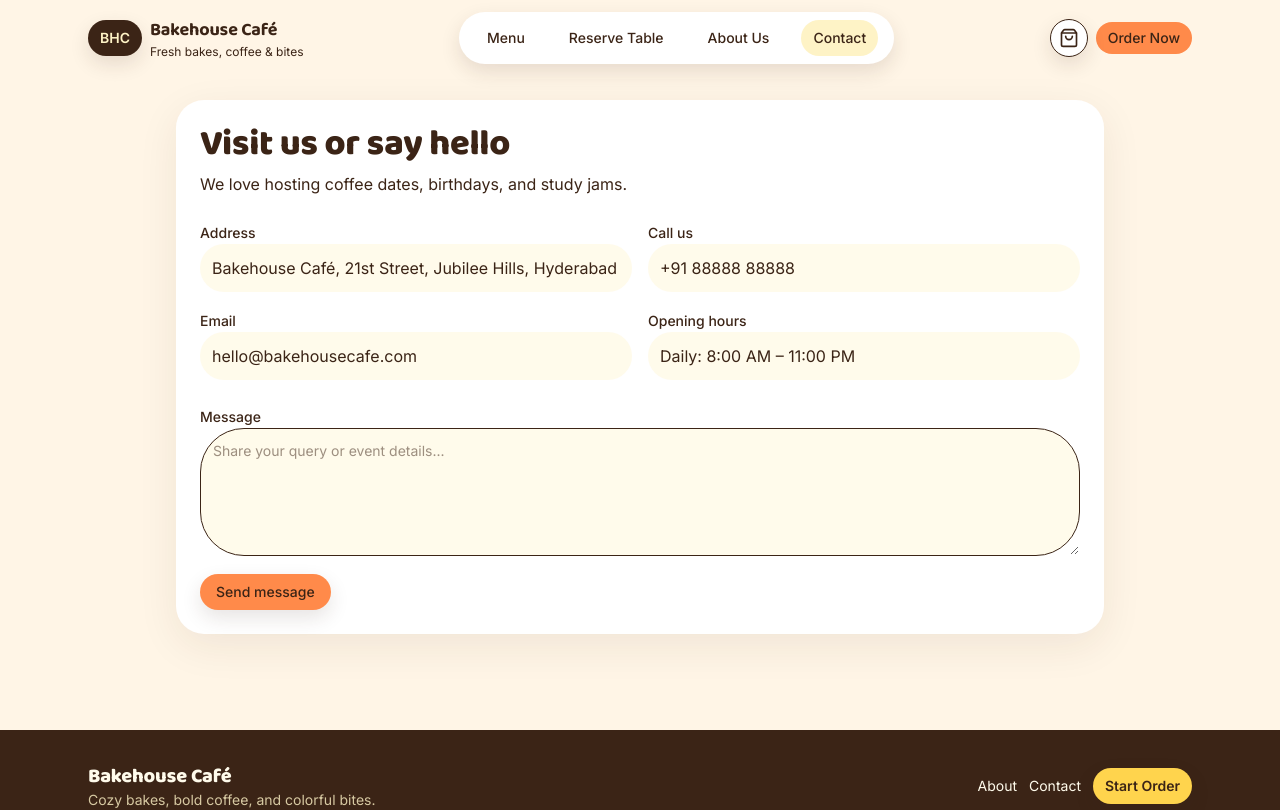
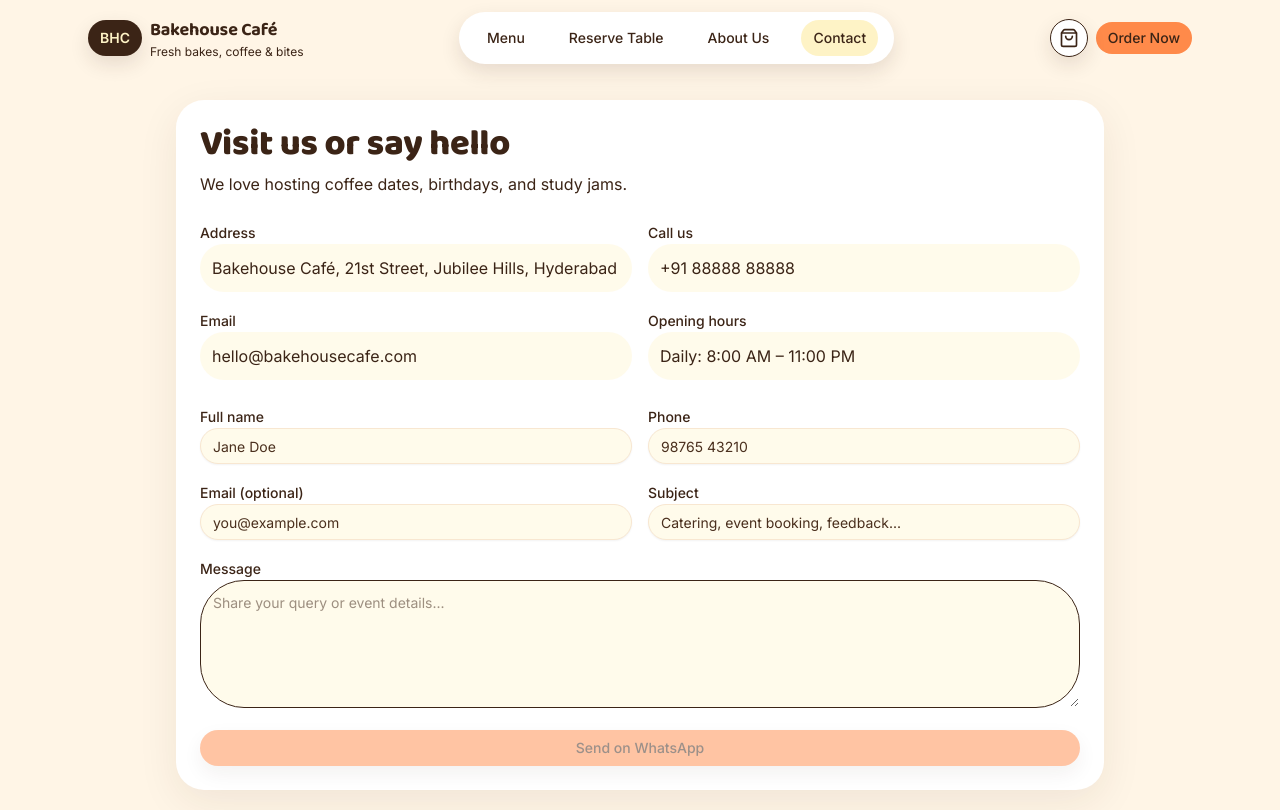
Before and after one commit to Aman1506-web/Modern_cafe_site, a Next.js app: page /contact in a window 1280 px wide. Shown: the top 810 px of the page. Built offline with nearby package versions, Linux system fonts and the light colour scheme.

Commit message:
Added whatsapp functionality for contact/page.tsx

```diff
--- a/app/contact/page.tsx
+++ b/app/contact/page.tsx
@@ -5,10 +5,43 @@ import { Footer } from "@/components/footer";
 import { SectionWrapper } from "@/components/section-wrapper";
 import { Label } from "@/components/ui/label";
 import { Button } from "@/components/ui/button";
+import { Input } from "@/components/ui/input";
 import { useState } from "react";
 
+const OWNER_NUMBER = "919654248879"; // replace with your real WhatsApp number
+
 export default function ContactPage() {
-  const [message, setMessage] = useState("");
+  const [form, setForm] = useState({
+    name: "",
+    phone: "",
+    email: "",
+    subject: "",
+    message: "",
+  });
+
+  const handleChange = (
+    e: React.ChangeEvent<HTMLInputElement | HTMLTextAreaElement>
+  ) => {
+    setForm((prev) => ({ ...prev, [e.target.name]: e.target.value }));
+  };
+
+  const handleSend = () => {
+    if (!form.name || !form.phone || !form.message) return;
+    const lines = [
+      "Hello Bakehouse Café!",
+      form.subject ? `Subject: ${form.subject}` : null,
+      `Name: ${form.name}`,
+      `Phone: ${form.phone}`,
+      form.email ? `Email: ${form.email}` : null,
+      "",
+      "Message:",
+      form.message,
+    ]
+      .filter(Boolean)
+      .join("\n");
+    const url = `https://wa.me/${OWNER_NUMBER}?text=${encodeURIComponent(lines)}`;
+    window.open(url, "_blank");
+  };
 
   return (
     <div className="min-h-screen bg-cream">
@@ -49,19 +82,78 @@ export default function ContactPage() {
               </div>
             </div>
 
-            <div className="mt-6 space-y-3">
-              <Label htmlFor="msg">Message</Label>
+            <form
+              className="mt-6 grid gap-4 sm:grid-cols-2"
+              onSubmit={(e) => {
+                e.preventDefault();
+                handleSend();
+              }}
+            >
+              <div className="space-y-2">
+                <Label htmlFor="name">Full name</Label>
+                <Input
+                  id="name"
+                  name="name"
+                  value={form.name}
+                  onChange={handleChange}
+                  placeholder="Jane Doe"
+                  className="rounded-full bg-amber-50"
+                />
+              </div>
+              <div className="space-y-2">
+                <Label htmlFor="phone">Phone</Label>
+                <Input
+                  id="phone"
+                  name="phone"
+                  value={form.phone}
+                  onChange={handleChange}
+                  placeholder="98765 43210"
+                  className="rounded-full bg-amber-50"
+                />
+              </div>
+              <div className="space-y-2">
+                <Label htmlFor="email">Email (optional)</Label>
+                <Input
+                  id="email"
+                  name="email"
+                  value={form.email}
+                  onChange={handleChange}
+                  placeholder="you@example.com"
+                  className="rounded-full bg-amber-50"
+                />
+              </div>
+              <div className="space-y-2">
+                <Label htmlFor="subject">Subject</Label>
+                <Input
+                  id="subject"
+                  name="subject"
+                  value={form.subject}
+                  onChange={handleChange}
+                  placeholder="Catering, event booking, feedback..."
+                  className="rounded-full bg-amber-50"
+                />
+              </div>
+              <div className="sm:col-span-2 space-y-2">
+                <Label htmlFor="message">Message</Label>
                 <textarea
-                id="msg"
-                value={message}
-                onChange={(e) => setMessage(e.target.value)}
+                  id="message"
+                  name="message"
+                  value={form.message}
+                  onChange={handleChange}
                   placeholder="Share your query or event details..."
                   className="h-32 w-full rounded-2xl border border-brown/15 bg-amber-50 p-3 text-sm text-brown outline-none focus:border-brown focus:shadow-soft"
                 />
-              <Button className="rounded-full bg-orange text-brown shadow-chip hover:bg-orange/90">
-                Send message
+              </div>
+              <div className="sm:col-span-2">
+                <Button
+                  type="submit"
+                  className="w-full rounded-full bg-orange text-brown shadow-chip hover:bg-orange/90"
+                  disabled={!form.name || !form.phone || !form.message}
+                >
+                  Send on WhatsApp
                 </Button>
               </div>
+            </form>
           </div>
         </SectionWrapper>
       </main>
```
Lines whose indentation alone changed are shown as unchanged.
